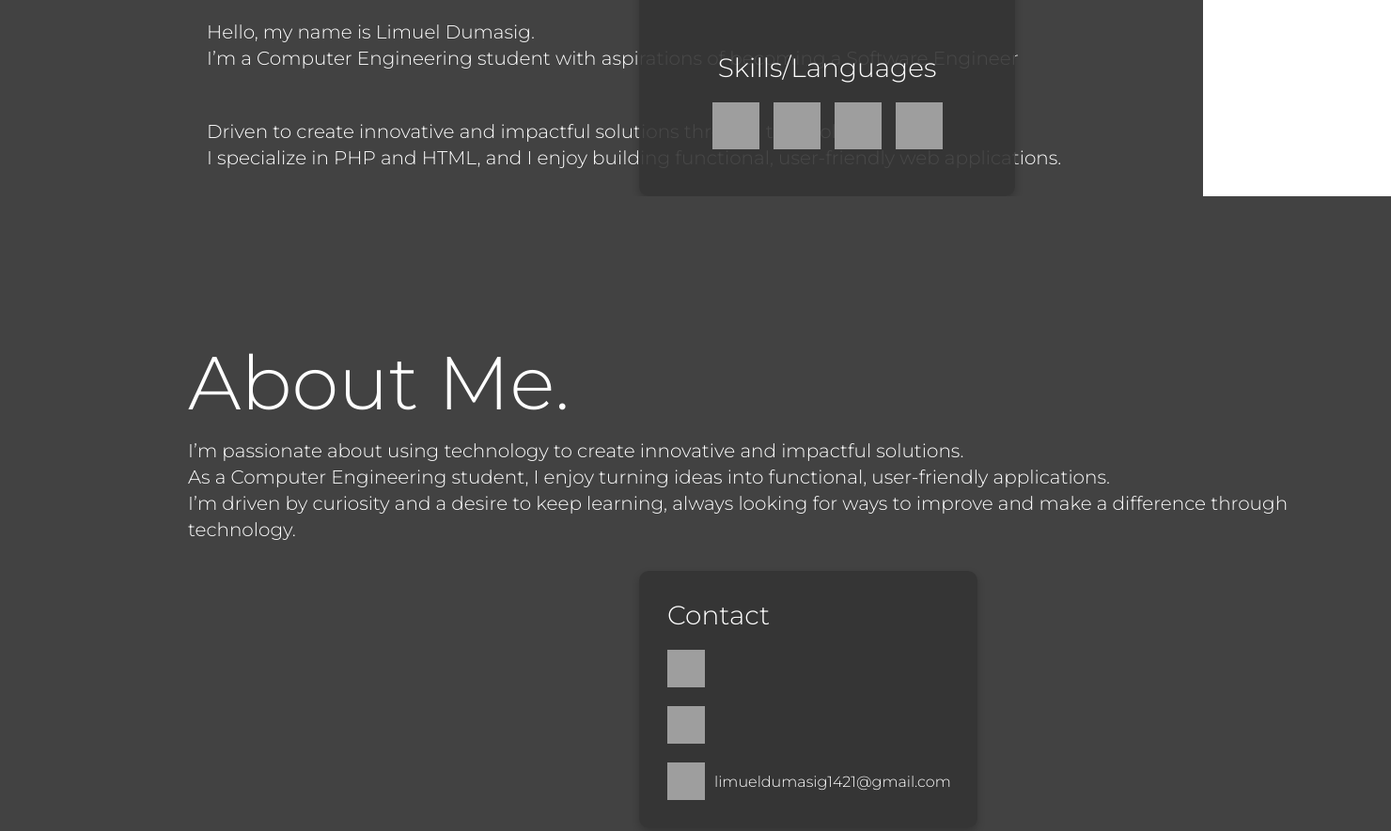
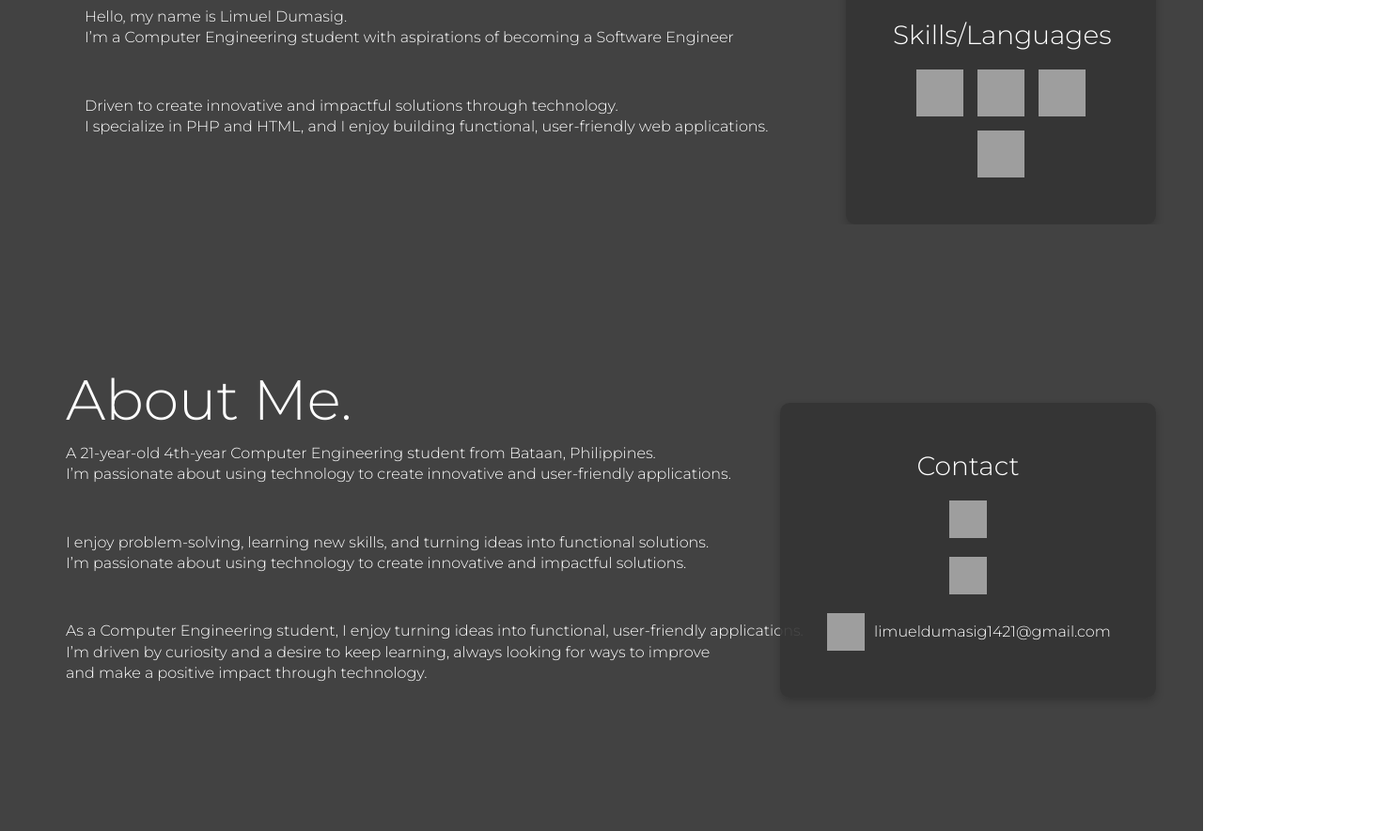
Before and after one commit to 04lemwell/Portfolio, a plain HTML site: page index.html in a window 1280 px wide. Shown: the part 226-1111 px from the top of the page at 94% size, 1480 px wide, since content can reach past the window. Drawn offline with Linux system fonts and the light colour scheme; grey boxes are pictures that could not be loaded.

Commit message:
Describe what you changed

```diff
--- a/index.html
+++ b/index.html
@@ -35,11 +35,22 @@
     <div class="content">
   <section class="about">
     <h2>About Me.</h2>
-    <div class= "about-subtitle">
-      <p>I’m passionate about using technology to create innovative and impactful solutions.
-      <p>As a Computer Engineering student, I enjoy turning ideas into functional, user-friendly applications.</p>
-      <p>I’m driven by curiosity and a desire to keep learning, always looking for ways to improve and make a difference through technology.</p>
-    </div>
+    <div class="about-subtitle">
+  <p>A 21-year-old 4th-year Computer Engineering student from Bataan, Philippines.</p>
+  <p>I’m passionate about using technology to create innovative and user-friendly applications.</p>
+
+  <div class="para-space"></div>
+
+  <p>I enjoy problem-solving, learning new skills, and turning ideas into functional solutions.</p>
+  <p>I’m passionate about using technology to create innovative and impactful solutions.</p>
+
+  <div class="para-space"></div>
+
+  <p>As a Computer Engineering student, I enjoy turning ideas into functional, user-friendly applications.</p>
+  <p>I’m driven by curiosity and a desire to keep learning, always looking for ways to improve</p>
+  <p>and make a positive impact through technology.</p>
+</div>
+
     <div class="contact-card">
     <h2>Contact</h2>
     <div class="social-links">
--- a/style.css
+++ b/style.css
@@ -21,41 +21,57 @@ body {
     scroll-snap-align: start;
 }
 .name {
-    font-size: 70px;
+    font-size: 60px;
     font-weight: 300;
-    padding-left: 200px;
+    padding-left: 70px;
     padding-top: 150px;
     color: white;
     margin: 0;
 }
 .subtitle {
-    padding-left: 220px;
+    padding-left: 90px;
     margin-top: 10px;
 }
 .subtitle p {
     margin: 0;
     line-height: 1.4;
-    font-size: 20px;
+    font-size: 16px;
     font-weight: 300;
     color: white;
 }
 .about {
     background-color: #424242;
-    height: 100vh;
     width: 100%;
     display: flex;
     flex-direction: column;
     justify-content: flex-start;
     align-items: flex-start;
-    padding-left: 200px;
+    padding-left: 70px;
     padding-top: 150px;
     color: white;
+    min-height: 100vh;
+    box-sizing: border-box;
 }
+.about-subtitle{
+    margin-top: 10px;
+    padding-left: 0;
+    text-align: left;
+}
+.about-subtitle p {
+    margin: 0;
+    line-height: 1.4;
+    font-size: 16px;
+    font-weight: 300;
+    color: white;
+}
+
+
 .about h2 {
-    font-size: 80px;
+    font-size: 60px;
     font-weight: 300;
     margin: 0;
 }
+
 .skills-logos {
     display: flex;
     align-items: center;
@@ -84,13 +100,17 @@ body {
     border-radius: 10px;
     box-shadow: 0 4px 8px rgba(0, 0, 0, 0.2);
 
-    margin-left: auto;
-    margin-right: 200px;
-    margin-top: -200px;
-    width: 300px;
+    width: 230px;
+    max-width: 300px;
+    height: auto;
     text-align: center;
     color: white;
+
+    margin-left: auto;
+    margin-right: 50px;
+    margin-top: -200px;
 }
+
 
 .background-card h2 {
     margin-bottom: 20px;
@@ -105,17 +125,19 @@ body {
 }
 .contact-card {
   background-color: rgba(53, 53, 53, 0.9);
-  padding: 30px;
-  border-radius: 10px;
-  box-shadow: 0 4px 8px rgba(0,0,0,0.2);
-  margin-top: 30px;
+    padding: 50px;
+    border-radius: 10px;
+    box-shadow: 0 4px 8px rgba(0, 0, 0, 0.2);
 
-  margin-left: auto;
-  margin-right: 440px;
+    width: 300px;
+    max-width: 400px;
+    height: auto;
+    text-align: center;
+    color: white;
 
-  width: 300px;
-  text-align: left;
-  color: white;
+    margin-left: auto;
+    margin-right: 50px;
+    margin-top: -300px;
 }
 
 .contact-card h2 {
@@ -153,16 +175,3 @@ body {
   font-size: 16px;
   font-weight: 300;
 }
-
-.about-subtitle{
-    margin-top: 10px;
-    padding-left: 0;
-    text-align: left;
-}
-.about-subtitle p {
-    margin: 0;
-    line-height: 1.4;
-    font-size: 20px;
-    font-weight: 300;
-    color: white;
-}
```
